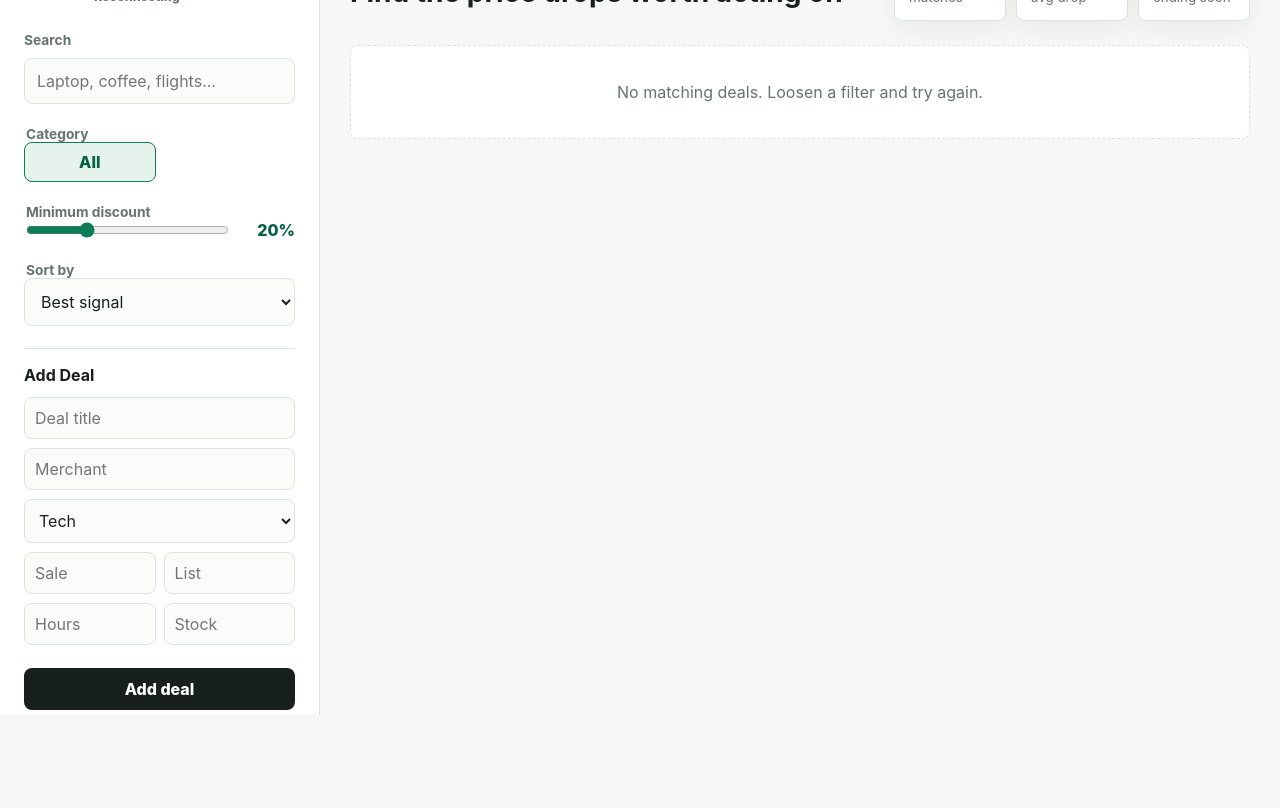
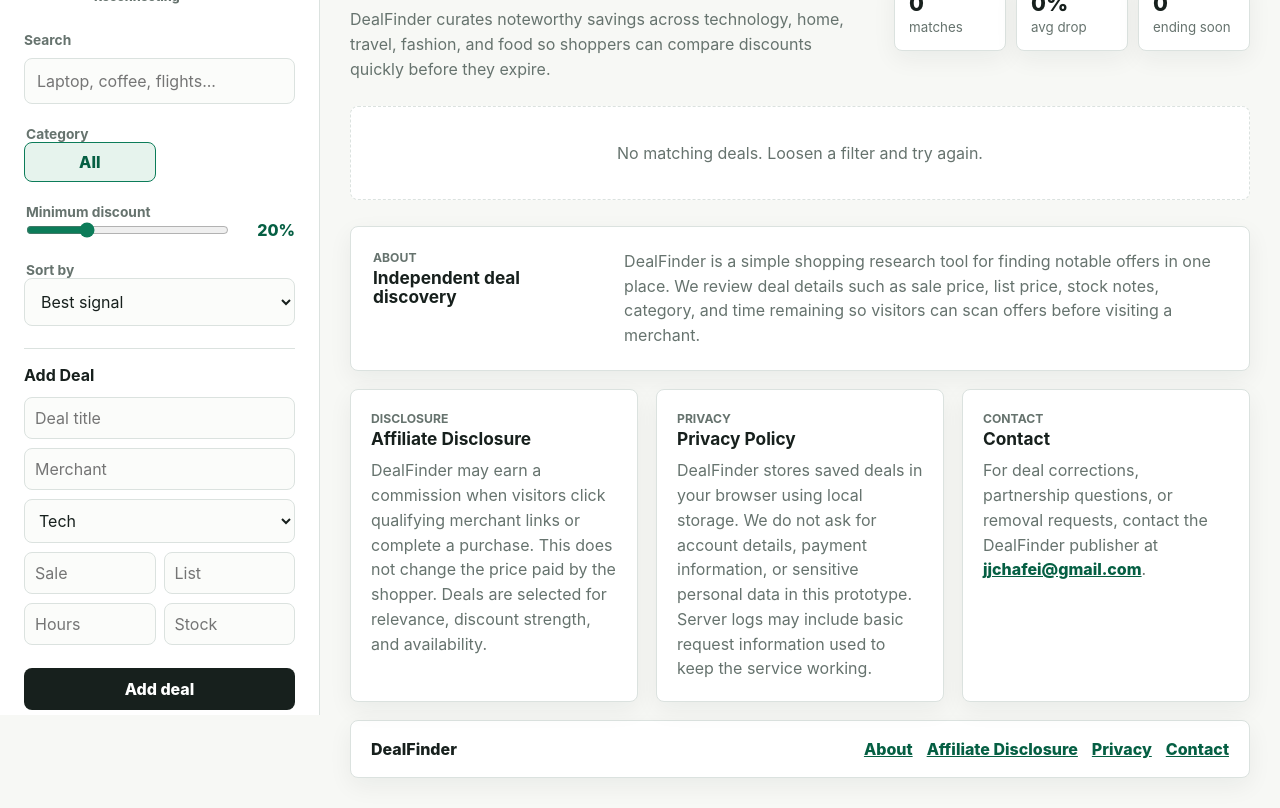
Before and after one commit to jjgiz/Deal-finder, a website: page index.html in a window 1280 px wide. Shown: the part 85-893 px from the top of the page. Before the commit the page ends 800 px from the top, so only its background shows below. Drawn offline with Linux system fonts and the light colour scheme; no server answers.

Commit message:
Prepare site for affiliate review

```diff
--- a/index.html
+++ b/index.html
@@ -4,6 +4,10 @@
     <meta charset="UTF-8" />
     <meta name="viewport" content="width=device-width, initial-scale=1.0" />
     <title>DealFinder</title>
+    <meta
+      name="description"
+      content="DealFinder tracks hand-picked online deals, discount drops, travel offers, and retail savings in one searchable live feed."
+    />
     <link rel="stylesheet" href="styles.css" />
   </head>
   <body>
@@ -87,6 +91,10 @@
           <div>
             <p class="eyebrow">Today’s strongest matches</p>
             <h2>Find the price drops worth acting on</h2>
+            <p class="intro-copy">
+              DealFinder curates noteworthy savings across technology, home, travel, fashion, and food so shoppers can compare
+              discounts quickly before they expire.
+            </p>
           </div>
           <div class="stats">
             <div>
@@ -105,6 +113,56 @@
         </section>
 
         <section id="dealGrid" class="deal-grid" aria-live="polite"></section>
+
+        <section class="info-section" id="about">
+          <div>
+            <p class="eyebrow">About</p>
+            <h2>Independent deal discovery</h2>
+          </div>
+          <p>
+            DealFinder is a simple shopping research tool for finding notable offers in one place. We review deal details such as
+            sale price, list price, stock notes, category, and time remaining so visitors can scan offers before visiting a
+            merchant.
+          </p>
+        </section>
+
+        <section class="info-grid" aria-label="Site information">
+          <article id="disclosure">
+            <p class="eyebrow">Disclosure</p>
+            <h2>Affiliate Disclosure</h2>
+            <p>
+              DealFinder may earn a commission when visitors click qualifying merchant links or complete a purchase. This does not
+              change the price paid by the shopper. Deals are selected for relevance, discount strength, and availability.
+            </p>
+          </article>
+          <article id="privacy">
+            <p class="eyebrow">Privacy</p>
+            <h2>Privacy Policy</h2>
+            <p>
+              DealFinder stores saved deals in your browser using local storage. We do not ask for account details, payment
+              information, or sensitive personal data in this prototype. Server logs may include basic request information used to
+              keep the service working.
+            </p>
+          </article>
+          <article id="contact">
+            <p class="eyebrow">Contact</p>
+            <h2>Contact</h2>
+            <p>
+              For deal corrections, partnership questions, or removal requests, contact the DealFinder publisher at
+              <a href="mailto:jjchafei@gmail.com">jjchafei@gmail.com</a>.
+            </p>
+          </article>
+        </section>
+
+        <footer class="site-footer">
+          <span>DealFinder</span>
+          <nav aria-label="Footer navigation">
+            <a href="#about">About</a>
+            <a href="#disclosure">Affiliate Disclosure</a>
+            <a href="#privacy">Privacy</a>
+            <a href="#contact">Contact</a>
+          </nav>
+        </footer>
       </main>
     </div>
 
--- a/styles.css
+++ b/styles.css
@@ -296,6 +296,13 @@ output {
   margin-bottom: 24px;
 }
 
+.intro-copy {
+  color: var(--muted);
+  line-height: 1.55;
+  max-width: 680px;
+  margin: 12px 0 0;
+}
+
 .stats {
   gap: 10px;
 }
@@ -456,6 +463,72 @@ output {
   color: var(--muted);
 }
 
+.info-section,
+.info-grid article,
+.site-footer {
+  border: 1px solid var(--line);
+  border-radius: 8px;
+  background: var(--panel);
+  box-shadow: 0 8px 24px rgba(23, 32, 29, 0.06);
+}
+
+.info-section {
+  display: grid;
+  grid-template-columns: minmax(180px, 0.38fr) 1fr;
+  gap: 22px;
+  margin-top: 26px;
+  padding: 22px;
+}
+
+.info-section h2,
+.info-grid h2 {
+  font-size: 1.08rem;
+  margin-bottom: 10px;
+}
+
+.info-section p,
+.info-grid p {
+  color: var(--muted);
+  line-height: 1.55;
+  margin-bottom: 0;
+}
+
+.info-grid {
+  display: grid;
+  grid-template-columns: repeat(3, minmax(0, 1fr));
+  gap: 18px;
+  margin-top: 18px;
+}
+
+.info-grid article {
+  padding: 20px;
+}
+
+.info-grid a,
+.site-footer a {
+  color: var(--accent-strong);
+  font-weight: 800;
+}
+
+.site-footer {
+  display: flex;
+  align-items: center;
+  justify-content: space-between;
+  gap: 16px;
+  margin-top: 18px;
+  padding: 18px 20px;
+}
+
+.site-footer span {
+  font-weight: 850;
+}
+
+.site-footer nav {
+  display: flex;
+  flex-wrap: wrap;
+  gap: 14px;
+}
+
 @media (max-width: 850px) {
   .app-shell {
     grid-template-columns: 1fr;
@@ -482,6 +555,16 @@ output {
   .stats div {
     min-width: 0;
   }
+
+  .info-section,
+  .info-grid {
+    grid-template-columns: 1fr;
+  }
+
+  .site-footer {
+    align-items: flex-start;
+    flex-direction: column;
+  }
 }
 
 @media (max-width: 560px) {
```
Also changed, not shown: server.mjs (+1 -52 lines).
